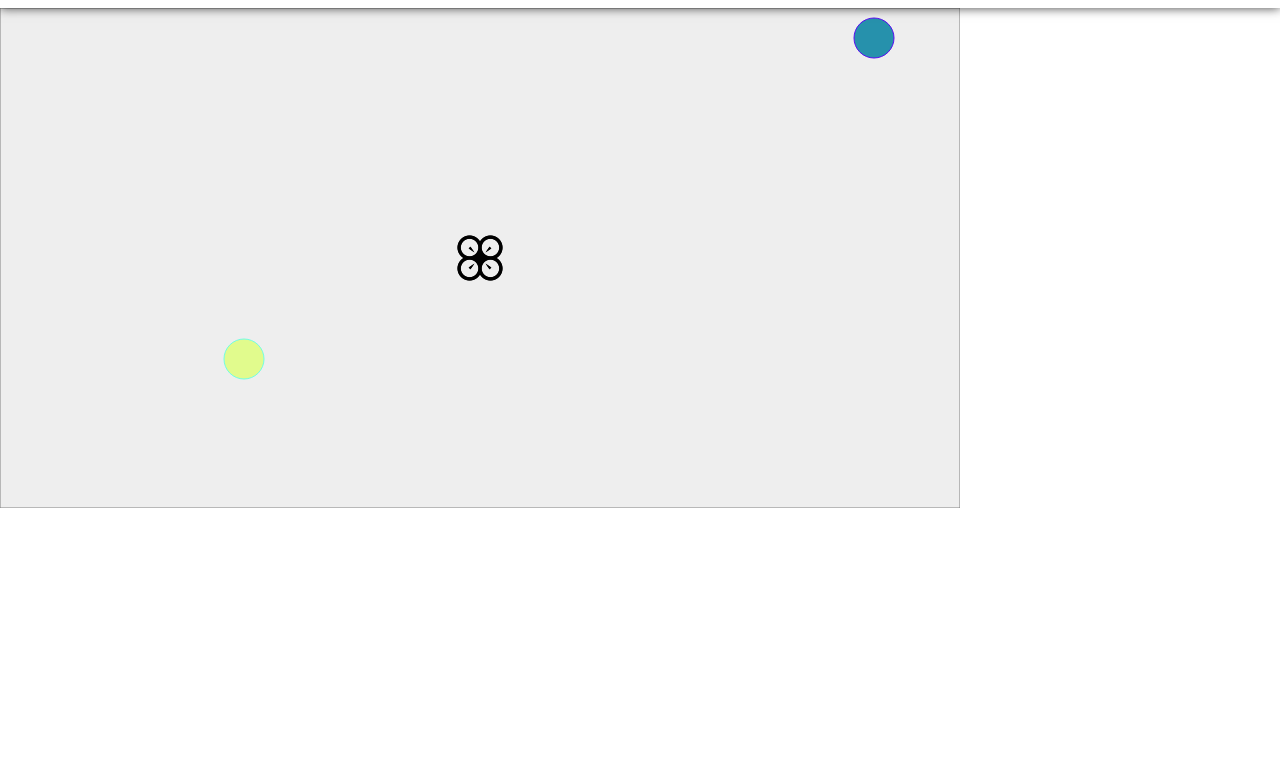
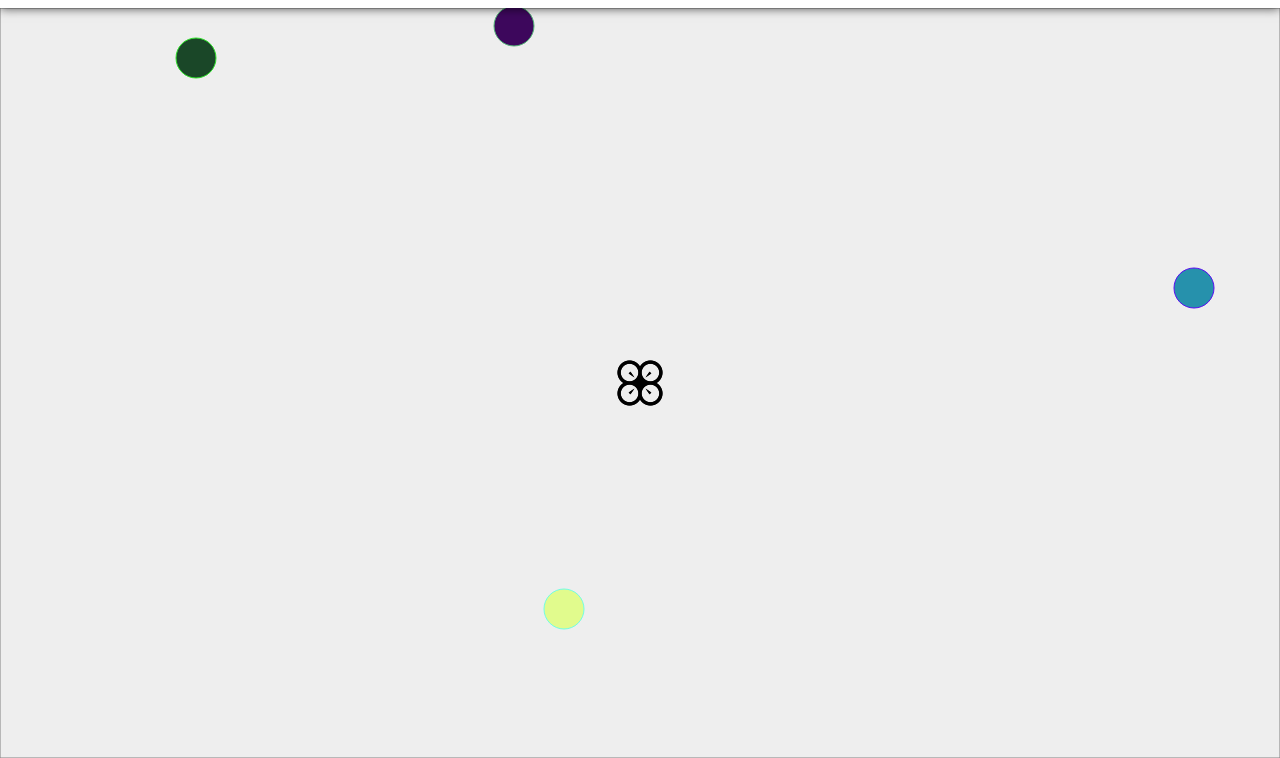
Before and after one commit to roaringsheep/obstacle-detection, a website: page public/index.html in a window 1280 px wide. Shown: the part 42-800 px from the top of the page. Drawn offline with nearby package versions, Linux system fonts and the light colour scheme; files that its build step writes are made by us from their sources.

Commit message:
Size map to fit container.

```diff
--- a/gulpfile.js
+++ b/gulpfile.js
@@ -19,10 +19,10 @@ gulp.task('clean-css', function() {
 
 gulp.task('js', ['clean-js'], function() {
   return gulp.src('public/js/**/*.js')
-    .pipe(sourcemaps.init())
+    //.pipe(sourcemaps.init())
     .pipe(babel())
     .pipe(concat('app.js'))
-    .pipe(sourcemaps.write('.'))
+    //.pipe(sourcemaps.write('.'))
     .pipe(gulp.dest('./public/dist/js/'));
 });
 
--- a/public/css/app.scss
+++ b/public/css/app.scss
@@ -56,7 +56,7 @@ html, body {
   font-weight: 100;
 }
 
-.map-view {
+.obstacle-map-container {
   display: flex;
   flex-direction: column;
 
--- a/public/js/obstacleMap.js
+++ b/public/js/obstacleMap.js
@@ -7,7 +7,10 @@
         template: '<div class="obstacle-map-container"></div>',
         replace: true,
         link: function(scope, elem, attrs) {
-          renderObstacleMap('.obstacle-map-container');
+          var w = elem[0].offsetWidth;
+          var h = elem[0].offsetHeight;
+
+          renderObstacleMap('.' + elem.attr('class'), w, h);
         }
       };
     });
```
